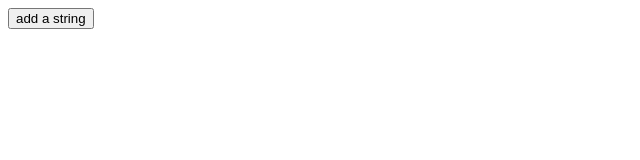
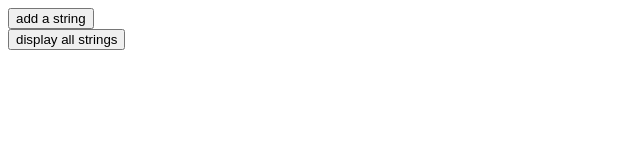
Before and after one commit to okozmovskaya/testing-integrate-week-1, a plain HTML site: page example/index.html in a window 1280 px wide. Shown: the whole page, without its empty margins (0-640 px from the left). Drawn offline with Linux system fonts and the light colour scheme.

Commit message:
display button

```diff
--- a/example/index.html
+++ b/example/index.html
@@ -23,7 +23,8 @@
 <body>
 
   <main>
-    <button onclick="pushToArrayHandler()">add a string</button>
+    <button onclick="pushToArrayHandler()">add a string</button> <br>
+    <button onclick="displayValuesHandler()">display all strings</button>
   </main>
 
 </body>
--- a/example/scripts/actions/display-values.js
+++ b/example/scripts/actions/display-values.js
@@ -13,6 +13,8 @@ const combineStrings = (arrOfStrings) => {
   }
   return allValues;
 };
+
+
 
 // test the function
 const assert = chai.assert;
@@ -41,8 +43,12 @@ describe('combineStrings takes an array of strings and makes one string', () =>
 });
 
 
+
+
 // allow users to interact with the function
 const displayValuesHandler = () => {
+  debugger;
+
   console.log('-- action: display values --');
   console.log('inputsArray:', typeof inputsArray, '\n', inputsArray);
 
```
